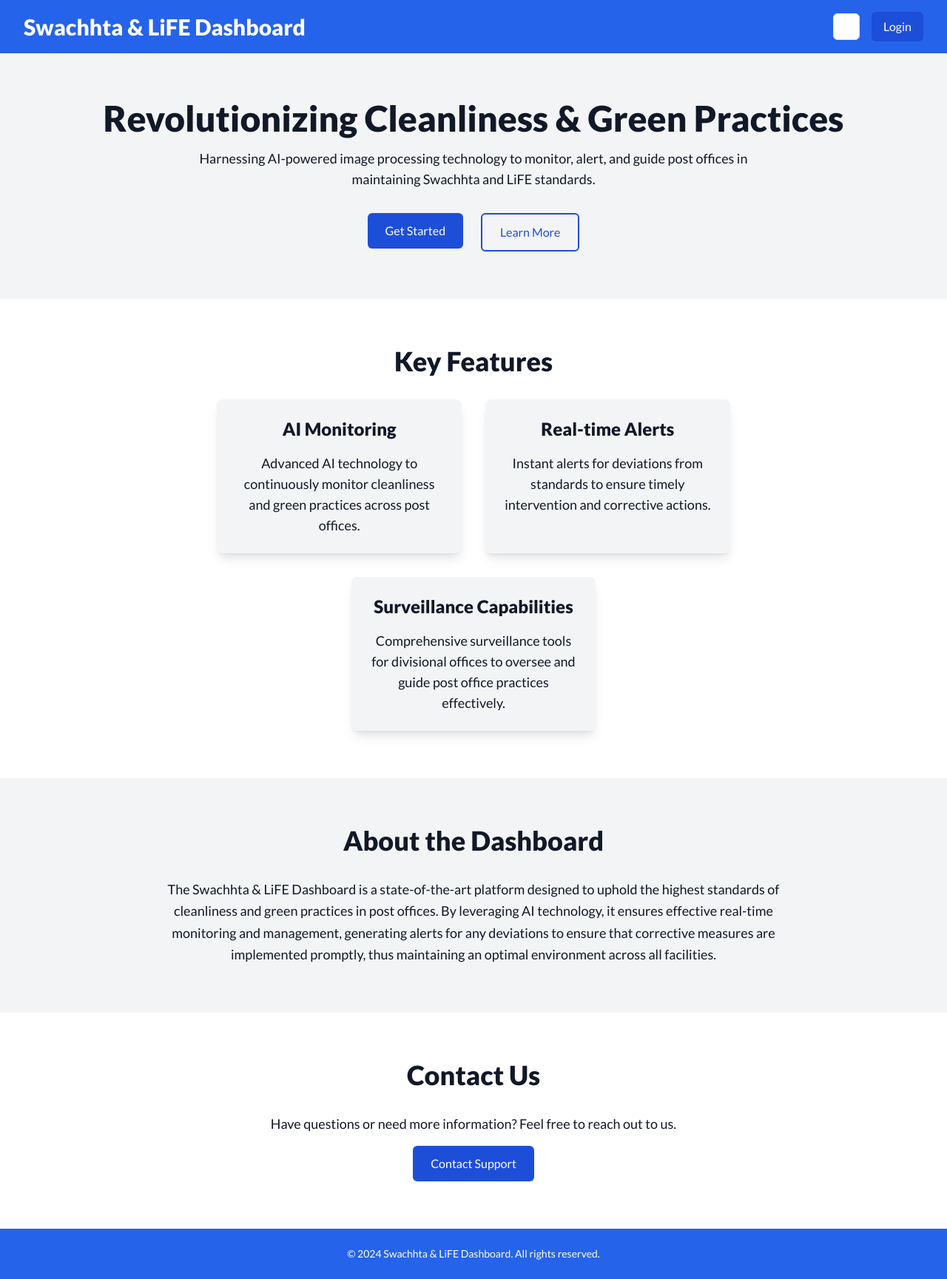
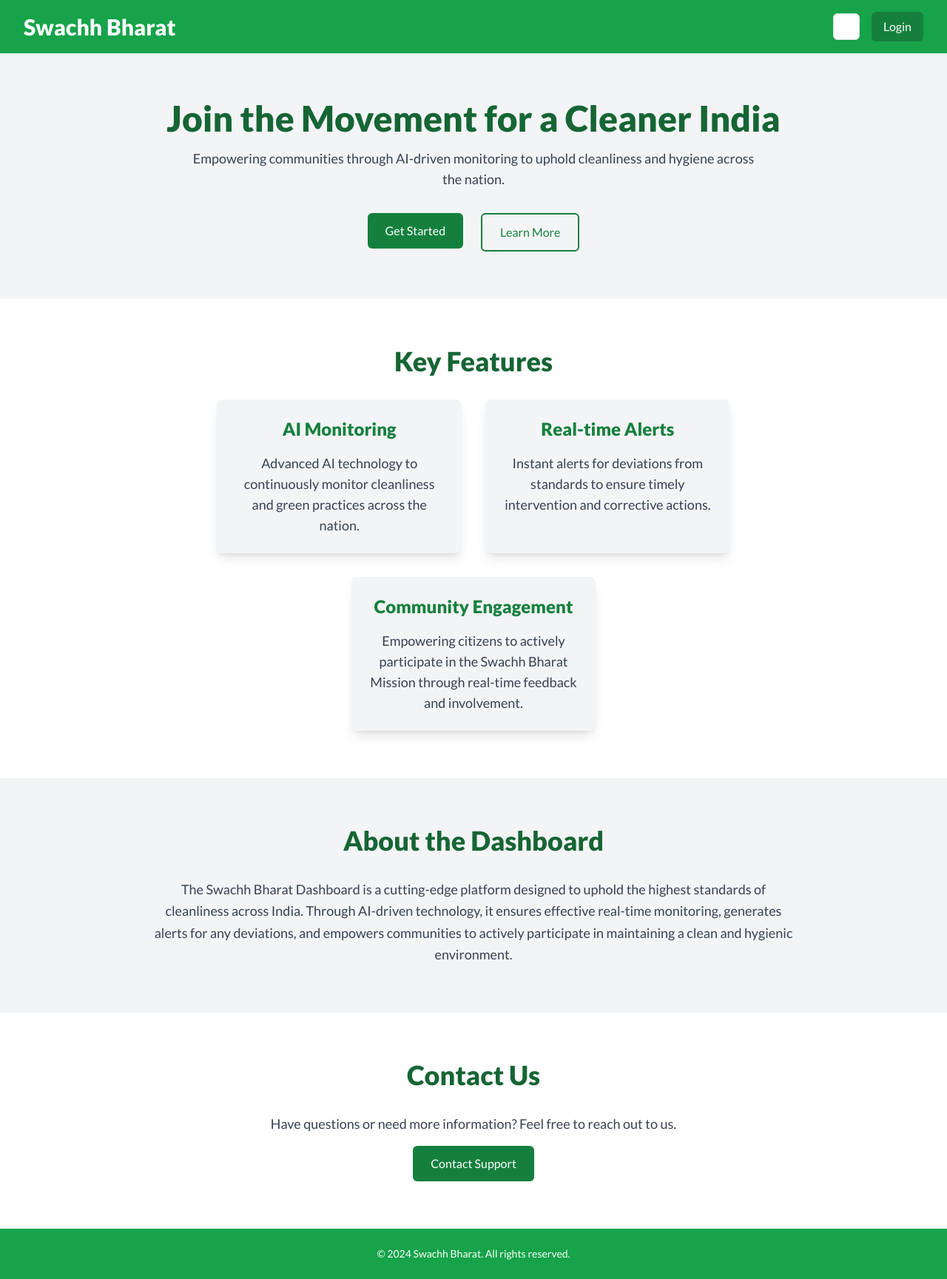
Before and after one commit to AyushKatre05/Swachhta---LiFE-Dashboard, a Next.js app: page / in a window 1280 px wide. Shown: the whole page at 74% size. Built offline with nearby package versions, Linux system fonts and the light colour scheme.

Commit message:
changed color and some css

```diff
--- a/src/app/page.js
+++ b/src/app/page.js
@@ -1,27 +1,27 @@
 "use client";
-import React from 'react';
-import { motion } from 'framer-motion';
-import Link from 'next/link';
-import { ModeToggle } from '@/components/ui/modeToggle';
-import CursorTrail from '@/components/CursorTrail';
+import React from "react";
+import { motion } from "framer-motion";
+import Link from "next/link";
+import { ModeToggle } from "@/components/ui/modeToggle";
+import CursorTrail from "@/components/CursorTrail";
 
 export default function LandingPage() {
   return (
-    <div className="relative min-h-screen flex flex-col bg-gradient-to-b from-blue-50 to-green-50 dark:from-gray-900 dark:to-black text-gray-900 dark:text-gray-100 overflow-hidden">
+    <div className="relative min-h-screen flex flex-col bg-gradient-to-b from-white to-gray-200 dark:from-gray-900 dark:to-black text-gray-900 dark:text-gray-100 overflow-hidden">
       {/* Cursor Trail */}
       {/* Uncomment if using CursorTrail */}
       {/* <CursorTrail color="hsla(200, 100%, 50%, 0.7)" /> */}
 
       {/* Header Section */}
-      <header className="w-full flex justify-between items-center px-8 py-4 bg-blue-600 dark:bg-gray-900 text-white shadow-md">
-        <h1 className="text-2xl font-bold sm:text-3xl">Swachhta & LiFE Dashboard</h1>
+      <header className="w-full flex justify-between items-center px-8 py-4 bg-green-600 dark:bg-gray-900 text-white shadow-md">
+        <h1 className="text-2xl font-bold sm:text-3xl">Swachh Bharat</h1>
         <div className="flex items-center space-x-4">
           <ModeToggle />
           <Link href="/login">
             <motion.button
               whileHover={{ scale: 1.05 }}
               whileTap={{ scale: 0.95 }}
-              className="px-4 py-2 bg-blue-700 dark:bg-blue-500 text-white rounded-md hover:bg-blue-800 dark:hover:bg-blue-600 transition"
+              className="px-4 py-2 bg-green-700 dark:bg-green-500 text-white rounded-md hover:bg-green-800 dark:hover:bg-green-600 transition"
             >
               Login
             </motion.button>
@@ -32,20 +32,20 @@ export default function LandingPage() {
       {/* Hero Section */}
       <section className="w-full flex flex-col items-center justify-center bg-gray-100 dark:bg-gray-900 py-16 px-6">
         <motion.h1
-          className="text-4xl font-extrabold text-center sm:text-5xl"
+          className="text-4xl font-extrabold text-center sm:text-5xl text-green-800 dark:text-green-400"
           initial={{ opacity: 0, y: 30 }}
           animate={{ opacity: 1, y: 0 }}
           transition={{ duration: 1.2 }}
         >
-          Revolutionizing Cleanliness & Green Practices
+          Join the Movement for a Cleaner India
         </motion.h1>
         <motion.p
-          className="text-lg mt-4 text-center max-w-3xl"
+          className="text-lg mt-4 text-center max-w-3xl text-gray-700 dark:text-gray-300"
           initial={{ opacity: 0, y: 20 }}
           animate={{ opacity: 1, y: 0 }}
           transition={{ duration: 1.4 }}
         >
-          Harnessing AI-powered image processing technology to monitor, alert, and guide post offices in maintaining Swachhta and LiFE standards.
+          Empowering communities through AI-driven monitoring to uphold cleanliness and hygiene across the nation.
         </motion.p>
         <motion.div
           className="mt-8 flex flex-col gap-4 sm:flex-row sm:gap-6"
@@ -57,7 +57,7 @@ export default function LandingPage() {
             <motion.button
               whileHover={{ scale: 1.05 }}
               whileTap={{ scale: 0.95 }}
-              className="px-6 py-3 bg-blue-700 text-white rounded-md hover:bg-blue-800 transition"
+              className="px-6 py-3 bg-green-700 text-white rounded-md hover:bg-green-800 transition"
             >
               Get Started
             </motion.button>
@@ -66,7 +66,7 @@ export default function LandingPage() {
             <motion.button
               whileHover={{ scale: 1.05 }}
               whileTap={{ scale: 0.95 }}
-              className="px-6 py-3 bg-transparent border-2 border-blue-700 text-blue-700 rounded-md hover:bg-blue-700 hover:text-white transition"
+              className="px-6 py-3 bg-transparent border-2 border-green-700 text-green-700 rounded-md hover:bg-green-700 hover:text-white transition"
             >
               Learn More
             </motion.button>
@@ -82,12 +82,26 @@ export default function LandingPage() {
           animate={{ opacity: 1, y: 0 }}
           transition={{ duration: 1.2 }}
         >
-          <h2 className="text-3xl font-bold mb-8 sm:text-4xl">Key Features</h2>
+          <h2 className="text-3xl font-bold mb-8 sm:text-4xl text-green-800 dark:text-green-400">
+            Key Features
+          </h2>
           <div className="flex flex-wrap justify-center gap-8">
             {[
-              { title: 'AI Monitoring', description: 'Advanced AI technology to continuously monitor cleanliness and green practices across post offices.' },
-              { title: 'Real-time Alerts', description: 'Instant alerts for deviations from standards to ensure timely intervention and corrective actions.' },
-              { title: 'Surveillance Capabilities', description: 'Comprehensive surveillance tools for divisional offices to oversee and guide post office practices effectively.' }
+              {
+                title: "AI Monitoring",
+                description:
+                  "Advanced AI technology to continuously monitor cleanliness and green practices across the nation.",
+              },
+              {
+                title: "Real-time Alerts",
+                description:
+                  "Instant alerts for deviations from standards to ensure timely intervention and corrective actions.",
+              },
+              {
+                title: "Community Engagement",
+                description:
+                  "Empowering citizens to actively participate in the Swachh Bharat Mission through real-time feedback and involvement.",
+              },
             ].map((feature, index) => (
               <motion.div
                 key={index}
@@ -96,8 +110,12 @@ export default function LandingPage() {
                 whileInView={{ opacity: 1, scale: 1 }}
                 transition={{ duration: 0.8 }}
               >
-                <h3 className="text-2xl font-semibold mb-4">{feature.title}</h3>
-                <p className="text-lg">{feature.description}</p>
+                <h3 className="text-2xl font-semibold mb-4 text-green-700 dark:text-green-300">
+                  {feature.title}
+                </h3>
+                <p className="text-lg text-gray-700 dark:text-gray-300">
+                  {feature.description}
+                </p>
               </motion.div>
             ))}
           </div>
@@ -112,9 +130,11 @@ export default function LandingPage() {
           animate={{ opacity: 1, y: 0 }}
           transition={{ duration: 1.2 }}
         >
-          <h2 className="text-3xl font-bold mb-8 sm:text-4xl">About the Dashboard</h2>
-          <p className="text-lg leading-relaxed">
-            The Swachhta & LiFE Dashboard is a state-of-the-art platform designed to uphold the highest standards of cleanliness and green practices in post offices. By leveraging AI technology, it ensures effective real-time monitoring and management, generating alerts for any deviations to ensure that corrective measures are implemented promptly, thus maintaining an optimal environment across all facilities.
+          <h2 className="text-3xl font-bold mb-8 sm:text-4xl text-green-800 dark:text-green-400">
+            About the Dashboard
+          </h2>
+          <p className="text-lg leading-relaxed text-gray-700 dark:text-gray-300">
+            The Swachh Bharat Dashboard is a cutting-edge platform designed to uphold the highest standards of cleanliness across India. Through AI-driven technology, it ensures effective real-time monitoring, generates alerts for any deviations, and empowers communities to actively participate in maintaining a clean and hygienic environment.
           </p>
         </motion.div>
       </section>
@@ -127,15 +147,17 @@ export default function LandingPage() {
           animate={{ opacity: 1, y: 0 }}
           transition={{ duration: 1.2 }}
         >
-          <h2 className="text-3xl font-bold mb-8 sm:text-4xl">Contact Us</h2>
-          <p className="text-lg mb-4">
+          <h2 className="text-3xl font-bold mb-8 sm:text-4xl text-green-800 dark:text-green-400">
+            Contact Us
+          </h2>
+          <p className="text-lg mb-4 text-gray-700 dark:text-gray-300">
             Have questions or need more information? Feel free to reach out to us.
           </p>
-          <Link href="/contact">
+          <Link href="/">
             <motion.button
               whileHover={{ scale: 1.05 }}
               whileTap={{ scale: 0.95 }}
-              className="px-6 py-3 bg-blue-700 text-white rounded-md hover:bg-blue-800 transition"
+              className="px-6 py-3 bg-green-700 text-white rounded-md hover:bg-green-800 transition"
             >
               Contact Support
             </motion.button>
@@ -144,8 +166,10 @@ export default function LandingPage() {
       </section>
 
       {/* Footer Section */}
-      <footer className="w-full py-6 bg-blue-600 dark:bg-gray-900 text-center text-white">
-        <p className="text-sm">&copy; 2024 Swachhta & LiFE Dashboard. All rights reserved.</p>
+      <footer className="w-full py-6 bg-green-600 dark:bg-gray-900 text-center text-white">
+        <p className="text-sm">
+          &copy; 2024 Swachh Bharat. All rights reserved.
+        </p>
       </footer>
     </div>
   );
```
